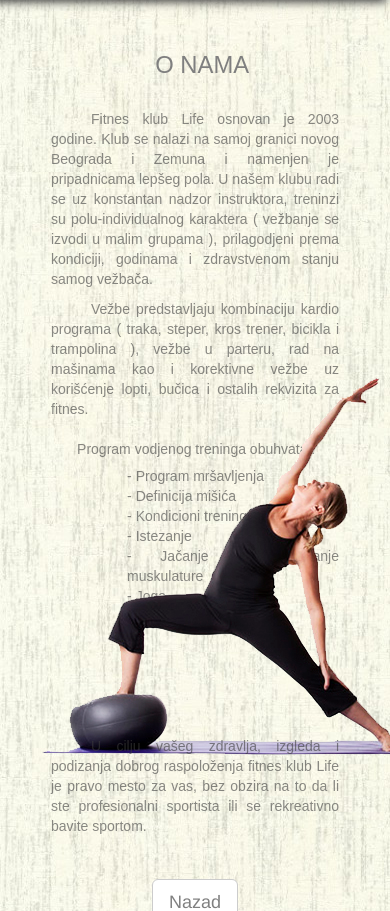
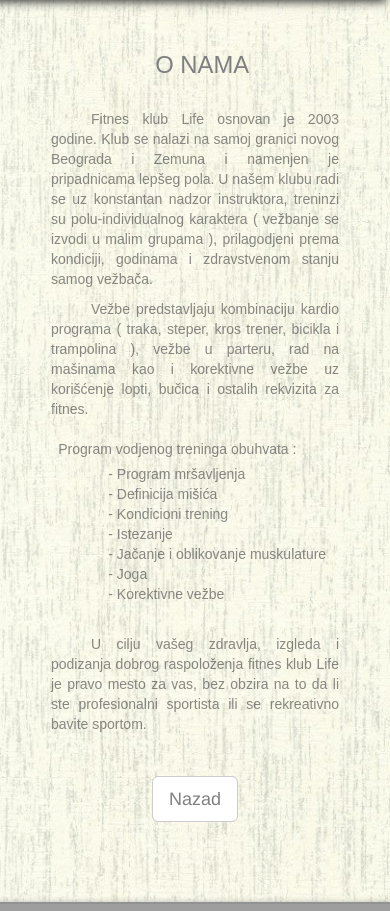
Before and after one commit to mmauzerr/life_klub, a Yii app: template views/site/index.php in a window 390 px wide. Shown: the part 813-1724 px from the top of the page. Run offline with PHP 8.4 and a stand-in for Yii, Linux system fonts and the light colour scheme; the template is opened without the code that fills it, so the values that code supplies are empty; form fields are guessed from the names that the template uses; some libraries are stand-ins or nearby versions; some web fonts are replaced; grey boxes are pictures that could not be loaded.

Commit message:
responsive

```diff
--- a/web/css/site.css
+++ b/web/css/site.css
@@ -510,17 +510,17 @@ left: 0;
         display: none;
     }
 
+    #onama p {margin-top: 0!important;}
+
     .onama_program{
         text-align: justify;
-        margin-left: 20px;
         font-size: 1.0em;
     }
 
     #onama-corect{margin-left: -50px!important;}
 
     .par2 img{
-        margin-top: -100%;
-        margin-left: -18%;
+        display: none;
     }
     .programi {
         font-size: 0.9em;
@@ -533,6 +533,7 @@ left: 0;
 
     .programi p {
         padding: 0!important;
+        /*margin: 0!important;*/
     }
 
     .programi > .buttons {margin-top: 20px!important;}
```
